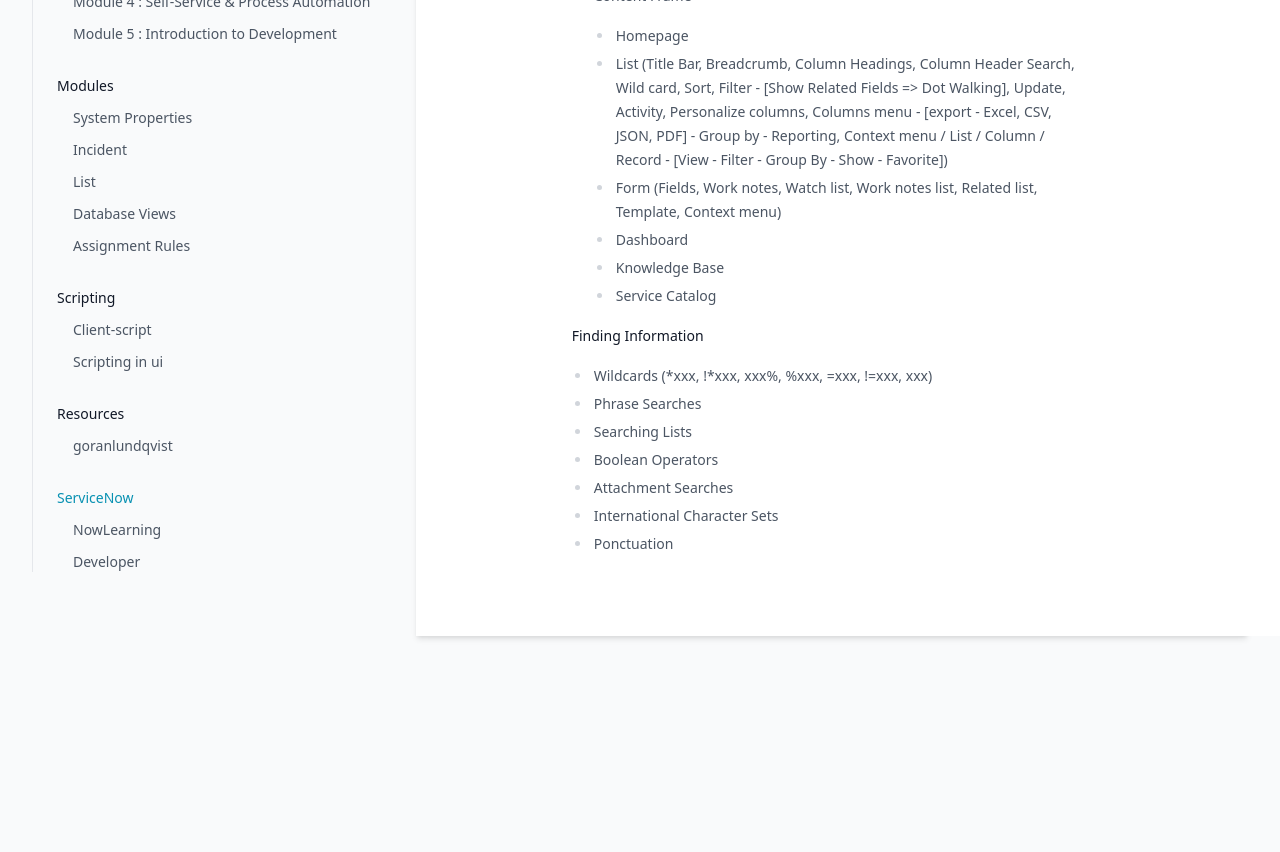
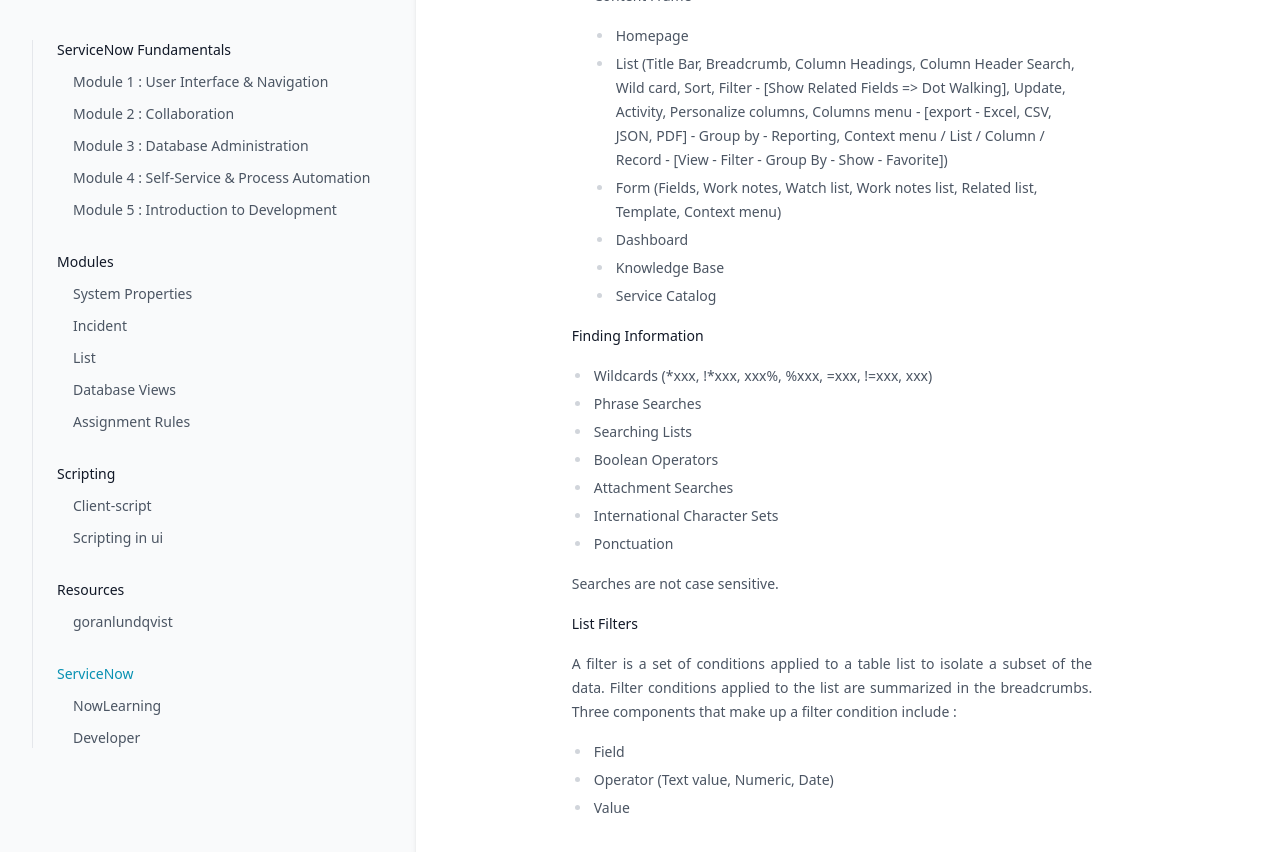
Before and after one commit to greglejeune/ebook, a Jekyll site: the page built from _servicenow/2021-11-01-snf-module1.md, in a window 1280 px wide and 900 px high, scrolled down 2083 px. Shown: the top 852 px of the window. Built offline with Jekyll 4.4.1, drawn with Linux system fonts in a browser that asks for light colours.

Commit message:
Update 2021-11-01-snf-module1.md

```diff
--- a/_servicenow/2021-11-01-snf-module1.md
+++ b/_servicenow/2021-11-01-snf-module1.md
@@ -138,5 +138,17 @@ category: snf
 </ul>
 
 <p style="text-align: justify;">
+  Searches are not case sensitive.
+</p>
 
+<p style="text-align: justify;"><strong>List Filters</strong></p>
+
+<p style="text-align: justify;">
+  A filter is a set of conditions applied to a table list to isolate a subset of the data. Filter conditions applied to the list are summarized in the breadcrumbs. Three components that make up a filter condition include :
 </p>
+
+<ul>
+  <li>Field</li>
+  <li>Operator (Text value, Numeric, Date)</li>
+  <li>Value</li>
+</ul>
```
